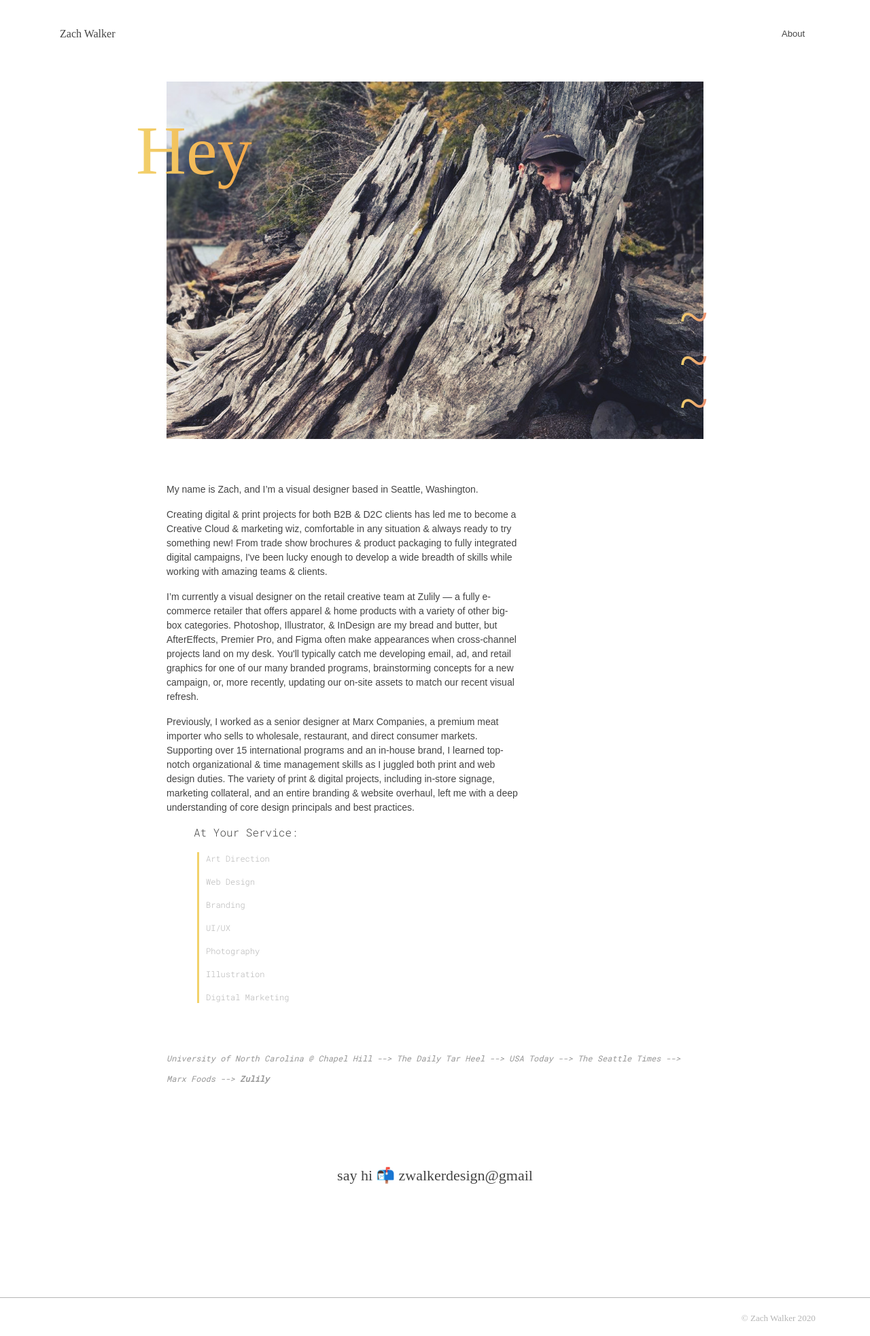
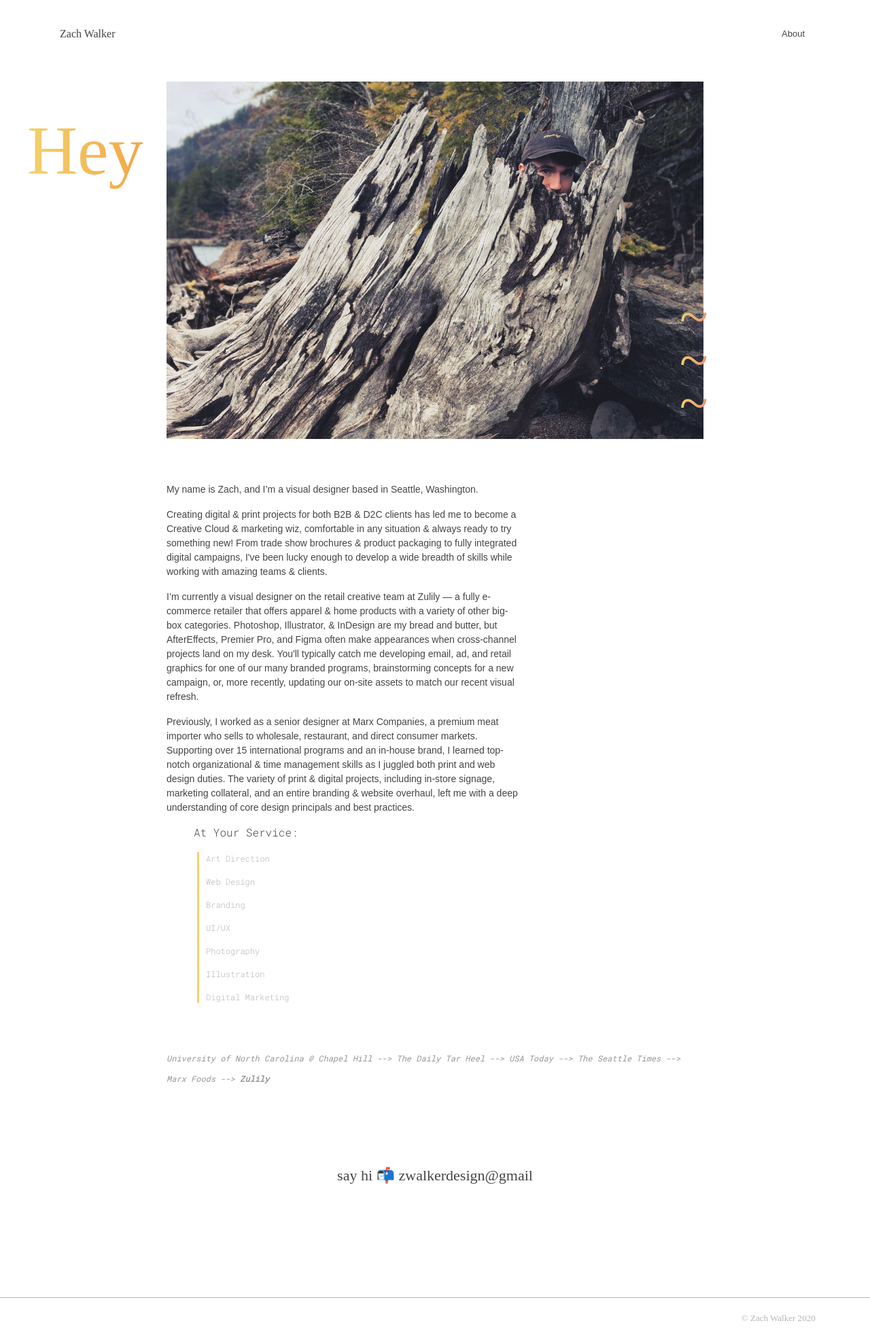
Before and after one commit to zwalkerdesign/zwalkerdesign.github.io, a Jekyll site: the page about-me.html, which Jekyll copies as it is, in a window 1280 px wide. Shown: the whole page at 68% size. Built offline with Jekyll 4.4.1, drawn with Linux system fonts in a browser that asks for light colours; nearby versions of some CDN libraries; some web fonts are replaced.

Commit message:
Update style.css
changed h1.aboutMe left position

```diff
--- a/css/style.css
+++ b/css/style.css
@@ -247,7 +247,7 @@ h1.aboutMe{
 	text-align: left;
 	position: absolute;
     top: 0%;
-    left: -5%;
+    left: -25%;
 	background: linear-gradient(to right, #F2D26C 0%, #F4A647 100%);
 	-webkit-background-clip: text;
 	-webkit-text-fill-color: transparent;
```
